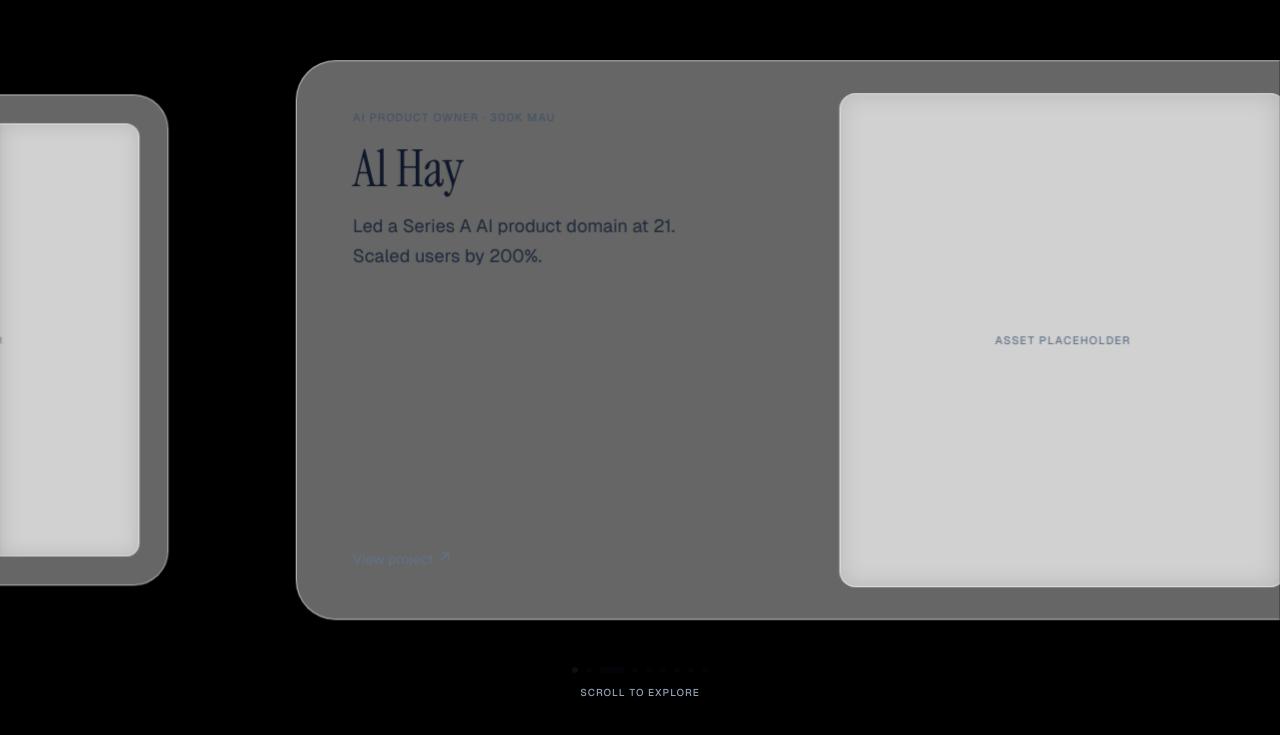
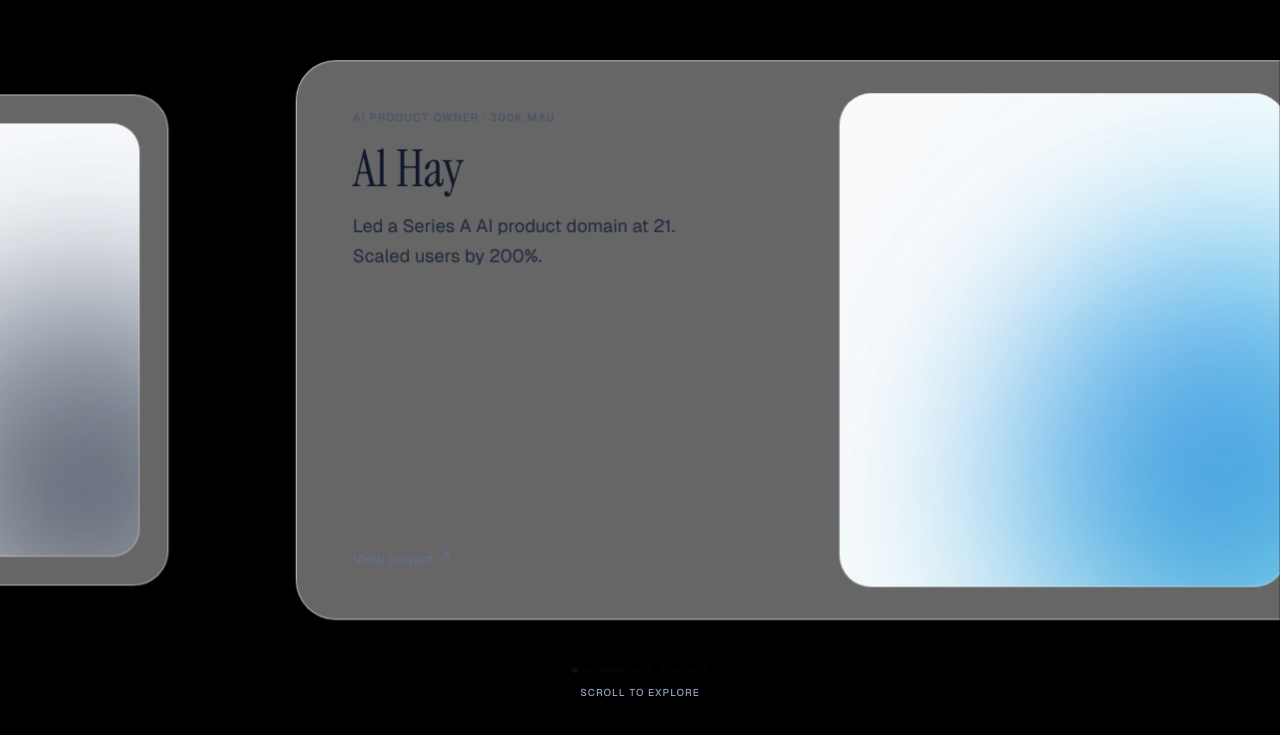
Before and after one commit to hungnq74/portfolio, a Next.js app: page / in a window 1280 px wide. Shown: the part 1260-1995 px from the top of the page. Built offline with nearby package versions, Linux system fonts and the light colour scheme.

Commit message:
fix asset

```diff
--- a/src/components/StickyStack.tsx
+++ b/src/components/StickyStack.tsx
@@ -1,6 +1,6 @@
 "use client"
 import { useRef } from "react"
-import { motion, useScroll, useTransform, MotionValue } from "framer-motion"
+import { motion, useScroll, useTransform, MotionValue, useMotionValue } from "framer-motion"
 import { PROJECTS, Project } from "@/lib/projects"
 
 const N        = PROJECTS.length   // 9 cards
@@ -100,22 +100,76 @@ function ProjectCard({ project, index, scrollYProgress }: CardProps) {
           </a>
         </div>
 
-        {/* Right — asset placeholder */}
-        <div
-          className="m-6 md:m-8 rounded-2xl flex items-center justify-center"
-          style={{
-            background:           "rgba(255,255,255,0.5)",
-            backdropFilter:       "blur(12px)",
-            WebkitBackdropFilter: "blur(12px)",
-            border:               "1px solid rgba(255,255,255,0.6)",
-          }}
-        >
-          <span className="font-sans text-[11px] uppercase tracking-widest text-slate-500 font-medium">
-            Asset Placeholder
-          </span>
+        {/* Right — Living Aura Placeholder */}
+        <div className="m-6 md:m-8 rounded-[2rem] overflow-hidden relative flex-1">
+          <AuraPlaceholder colors={project.colors} />
         </div>
       </div>
     </motion.div>
+  )
+}
+
+function AuraPlaceholder({ colors }: { colors: string[] }) {
+  const mouseX = useMotionValue(0)
+  const mouseY = useMotionValue(0)
+
+  function handleMouseMove(e: React.MouseEvent<HTMLDivElement>) {
+    const rect = e.currentTarget.getBoundingClientRect()
+    mouseX.set(e.clientX - rect.left)
+    mouseY.set(e.clientY - rect.top)
+  }
+
+  return (
+    <div
+      className="absolute inset-0 cursor-pointer group bg-slate-50"
+      onMouseMove={handleMouseMove}
+    >
+      {/* Base colors for the fluid mesh */}
+      <motion.div
+        className="absolute w-[150%] h-[150%] rounded-full mix-blend-multiply blur-[60px] opacity-70"
+        style={{ background: `radial-gradient(circle, ${colors[0]}, transparent 60%)` }}
+        animate={{
+          x: ["-20%", "10%", "-20%"],
+          y: ["-20%", "10%", "-20%"],
+          scale: [1, 1.1, 1],
+        }}
+        transition={{ duration: 15, repeat: Infinity, ease: "linear" }}
+      />
+      <motion.div
+        className="absolute w-[120%] h-[120%] rounded-full mix-blend-multiply blur-[60px] opacity-60"
+        style={{ background: `radial-gradient(circle, ${colors[1]}, transparent 60%)`, top: "20%", left: "40%" }}
+        animate={{
+          x: ["10%", "-20%", "10%"],
+          y: ["10%", "-10%", "10%"],
+          scale: [1, 1.2, 1],
+        }}
+        transition={{ duration: 12, repeat: Infinity, ease: "linear" }}
+      />
+      <motion.div
+        className="absolute w-[140%] h-[140%] rounded-full mix-blend-multiply blur-[60px] opacity-70"
+        style={{ background: `radial-gradient(circle, ${colors[2]}, transparent 60%)`, top: "-10%", left: "10%" }}
+        animate={{
+          x: ["-10%", "20%", "-10%"],
+          y: ["20%", "-10%", "20%"],
+          scale: [1, 1.1, 1],
+        }}
+        transition={{ duration: 18, repeat: Infinity, ease: "linear" }}
+      />
+
+      {/* Mouse follower orb (reacts on hover) */}
+      <motion.div
+        className="absolute w-64 h-64 rounded-full blur-[40px] opacity-0 group-hover:opacity-60 transition-opacity duration-500 pointer-events-none"
+        style={{
+          background: `radial-gradient(circle, ${colors[0]}, transparent 70%)`,
+          x: useTransform(mouseX, x => x - 128),
+          y: useTransform(mouseY, y => y - 128),
+        }}
+      />
+
+      {/* Subtle glass reflection overlay to make it look embedded */}
+      <div className="absolute inset-0 border border-white/40 rounded-[2rem] pointer-events-none" />
+      <div className="absolute inset-0 bg-gradient-to-tr from-white/10 to-transparent pointer-events-none" />
+    </div>
   )
 }
 
--- a/src/lib/projects.ts
+++ b/src/lib/projects.ts
@@ -4,6 +4,7 @@ export interface Project {
   role: string
   metric: string
   highlight: string
+  colors: string[]
 }
 
 export const PROJECTS: Project[] = [
@@ -13,6 +14,7 @@ export const PROJECTS: Project[] = [
     role: "Founder & CEO",
     metric: "AI-native Data Analyst",
     highlight: "Built from 0 to early traction. Redefining how marketers trust and interact with raw data.",
+    colors: ["#0284c7", "#fb923c", "#bae6fd"],
   },
   {
     name: "Curate",
@@ -20,6 +22,7 @@ export const PROJECTS: Project[] = [
     role: "Solo Builder",
     metric: "Digital Identity",
     highlight: "Architecting personal curation spaces.",
+    colors: ["#0f172a", "#94a3b8", "#f8fafc"],
   },
   {
     name: "Al Hay",
@@ -27,6 +30,7 @@ export const PROJECTS: Project[] = [
     role: "AI Product Owner",
     metric: "300K MAU",
     highlight: "Led a Series A AI product domain at 21. Scaled users by 200%.",
+    colors: ["#06b6d4", "#3b82f6", "#a5f3fc"],
   },
   {
     name: "Imely",
@@ -34,6 +38,7 @@ export const PROJECTS: Project[] = [
     role: "AI Product Owner",
     metric: "Gen Z Companion",
     highlight: "Deploying AI empathy for Southeast Asia.",
+    colors: ["#c084fc", "#db2777", "#f3e8ff"],
   },
   {
     name: "Cosmoagents",
@@ -41,6 +46,7 @@ export const PROJECTS: Project[] = [
     role: "Solo PM",
     metric: "5 B2B Deals",
     highlight: "Built an AI lead-nurturing SaaS. From wireframes to revenue.",
+    colors: ["#1e1b4b", "#4f46e5", "#c7d2fe"],
   },
   {
     name: "VNGGames CS",
@@ -48,6 +54,7 @@ export const PROJECTS: Project[] = [
     role: "Product Owner",
     metric: "100K+ Requests/Mo",
     highlight: "Pioneered AI integration for CS, boosting AI-resolved requests by 154%.",
+    colors: ["#ea580c", "#f97316", "#ffedd5"],
   },
   {
     name: "VNG Artian",
@@ -55,6 +62,7 @@ export const PROJECTS: Project[] = [
     role: "Contributor",
     metric: "AI + Art",
     highlight: "Fusing generative AI with creative production.",
+    colors: ["#8b5cf6", "#d946ef", "#fdf4ff"],
   },
   {
     name: "Heritage Wander",
@@ -62,6 +70,7 @@ export const PROJECTS: Project[] = [
     role: "Solo Builder",
     metric: "Phygital GPS",
     highlight: "Mapping cultural heritage through spatial tech.",
+    colors: ["#65a30d", "#d97706", "#fef3c7"],
   },
   {
     name: "WeShare",
@@ -69,5 +78,6 @@ export const PROJECTS: Project[] = [
     role: "Growth",
     metric: "3,000+ Users Acquired",
     highlight: "Driving social-impact technology at scale.",
+    colors: ["#10b981", "#34d399", "#d1fae5"],
   },
 ]
```
